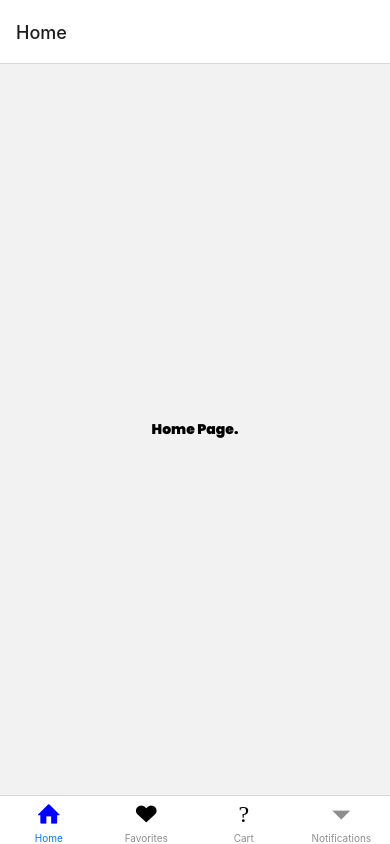
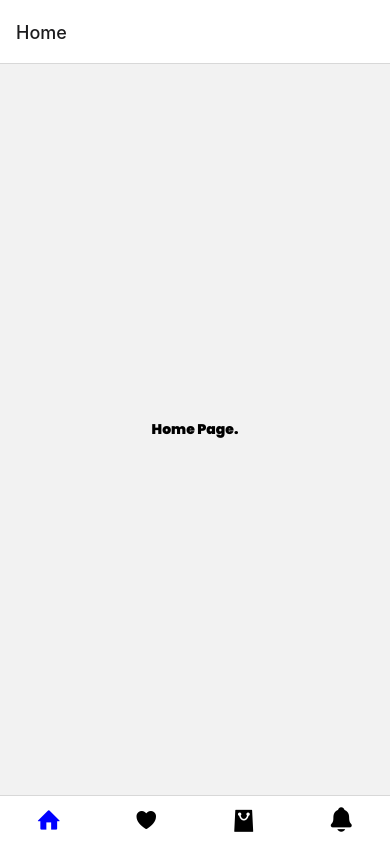
Before and after one commit to davidnyiringabo/coffeeapp, a React Native app: screen / in a window 390 px wide. Built offline with nearby package versions, Linux system fonts and the light colour scheme.

Commit message:
feat: finish the bottom navigation tabs

```diff
--- a/App.js
+++ b/App.js
@@ -13,6 +13,7 @@ import {
 } from "./src/screens";
 import { Entypo } from "@expo/vector-icons";
 import { Ionicons } from "@expo/vector-icons";
+import { Fontisto } from '@expo/vector-icons';
 
 SplashScreen.preventAutoHideAsync();
 
@@ -39,9 +40,9 @@ export default function App() {
     headerShown: false,
     tabBarStyles: {
       position: "absolute",
-      bottom: 0,
+      bottom: "10%",
       width: "100%",
-      height: 50,
+      height: 20,
       backgroundColor: "white",
       elevation: 0,
       right: 0,
@@ -62,6 +63,7 @@ export default function App() {
                 />
               </View>
             ),
+            tabBarShowLabel: false
           }}
           name="Home"
           component={HomeScreen}
@@ -70,13 +72,14 @@ export default function App() {
           options={{
             tabBarIcon: ({ focused }) => (
               <View>
-                <Entypo
+                <Ionicons
                   name="heart"
                   size={24}
                   color={focused ? "blue" : "black"}
                 />
               </View>
             ),
+            tabBarShowLabel: false
           }}
           name="Favorites"
           component={FavoritesScreen}
@@ -85,18 +88,24 @@ export default function App() {
           options={{
             tabBarIcon: ({ focused }) => (
               <View>
-                <Ionicons
-                  name="bag"
-                  size={24}
-                  color={focused ? "blue" : "black"}
-                />
+                <Fontisto name="shopping-bag" size={22} color={focused ? "blue" : "black"} />
               </View>
             ),
+            tabBarShowLabel: false
           }}
           name="Cart"
           component={CartScreen}
         />
-        <Tab.Screen name="Notifications" component={NotificationsScreen} />
+        <Tab.Screen
+                  options={{
+                    tabBarIcon: ({ focused }) => (
+                      <View>
+                        <Ionicons name="notifications" size={28} color={focused ? "blue" : "black"} />
+                      </View>
+                    ),
+            tabBarShowLabel: false
+                  }}
+         name="Notifications" component={NotificationsScreen} />
       </Tab.Navigator>
     </NavigationContainer>
   );
```
